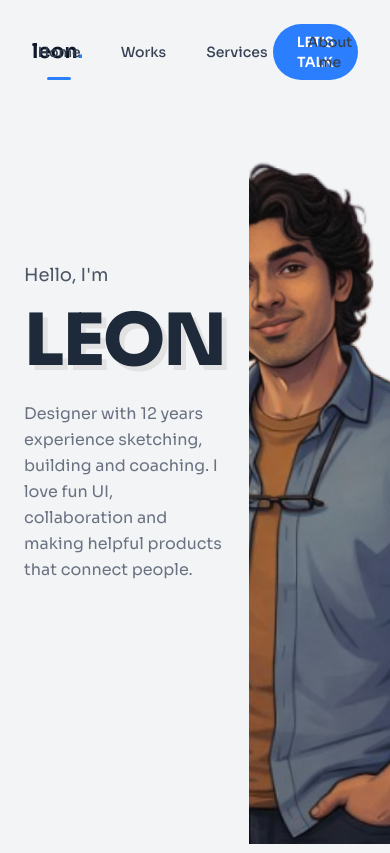
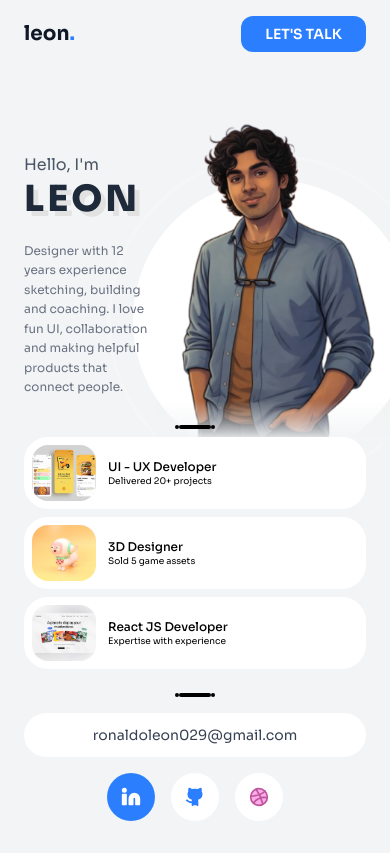
Before and after one commit to leon-ronaldo/portfolio, a React (Vite) app: page / in a window 390 px wide. Built offline with nearby package versions, Linux system fonts and the light colour scheme.

Commit message:
update: landing section responsive UI

```diff
--- a/package.json
+++ b/package.json
@@ -11,9 +11,13 @@
   },
   "dependencies": {
     "@tailwindcss/postcss": "^4.1.18",
+    "clsx": "^2.1.1",
+    "framer-motion": "^12.26.2",
+    "lucide-react": "^0.562.0",
     "postcss": "^8.5.6",
     "react": "^19.1.1",
     "react-dom": "^19.1.1",
+    "tailwind-merge": "^3.4.0",
     "tailwindcss": "^4.1.18"
   },
   "devDependencies": {
--- a/src/App.css
+++ b/src/App.css
@@ -1,9 +1,65 @@
 #root {
   max-width: 1440px;
-  margin: 0 auto;
   text-align: center;
+  display: flex;
+}
+
+* {
+  transition: all ease 200ms;
 }
 
 .text-shadow {
   text-shadow: 5px 5px rgb(226, 226, 226);
 }
+
+.wifi-float-animation {
+  animation: wifi-float 4s ease-out infinite;
+}
+
+.anim-delay-1 {
+  animation-delay: 1s;
+}
+
+.anim-delay-2 {
+  animation-delay: 2s;
+}
+
+.anim-delay-3 {
+  animation-delay: 3s;
+}
+
+.anim-delay-4 {
+  animation-delay: 4s;
+}
+
+.anim-delay-5 {
+  animation-delay: 5s;
+}
+
+.anim-delay-6 {
+  animation-delay: 6s;
+}
+
+.anim-delay-7 {
+  animation-delay: 7s;
+}
+
+.anim-delay-8 {
+  animation-delay: 8s;
+}
+
+@keyframes wifi-float {
+  0% {
+    scale: 0.6;
+    opacity: 1;
+  }
+
+  70% {
+    opacity: 1;
+  }
+
+  100% {
+    scale: 1.2;
+    opacity: 0;
+  }
+}
--- a/src/components/Navbar.tsx
+++ b/src/components/Navbar.tsx
@@ -6,16 +6,15 @@ export default function Navbar() {
     const links = ["Home", "Works", "Services", "About me"];
 
     return (
-        <nav className="w-full fixed top-0 left-0">
-            <div className="w-full py-6 px-8 flex items-center justify-between">
-
+        <nav className="w-full flex justify-center">
+            <div className="w-full py-4 px-6 md:py-6 md:px-8 lg:py-8 flex items-center justify-between max-w-[1440px]">
                 {/* Logo */}
                 <div className="text-xl font-bold text-gray-900 w-1/4 flex justify-start">
                     leon<span className="text-blue-500">.</span>
                 </div>
 
                 {/* Center Menu */}
-                <div className="flex justify-center gap-10 w-1/2">
+                <div className="hidden lg:flex justify-center gap-10 w-1/2">
                     {links.map((item) => (
                         <button
                             key={item}
@@ -33,8 +32,8 @@ export default function Navbar() {
                 </div>
 
                 {/* CTA Button */}
-                <div className="flex justify-end w-1/4">
-                    <button className="bg-blue-500 hover:bg-blue-600 transition text-white text-sm font-semibold px-6 py-2 rounded-full">
+                <div className="flex justify-end w-fit lg:w-1/4">
+                    <button className="bg-blue-500 hover:bg-blue-600 transition text-white text-sm font-semibold px-6 py-2 rounded-xl">
                         LET'S TALK
                     </button>
                 </div>
--- a/src/index.css
+++ b/src/index.css
@@ -3,6 +3,8 @@
 
 body {
   background-color: #f2f4f5;
+  display: flex;
+  justify-content: center;
 }
 
 :root {
@@ -12,3 +14,7 @@ body {
   -webkit-font-smoothing: antialiased;
   -moz-osx-font-smoothing: grayscale;
 }
+
+@theme {
+  --color-background-color: #f2f4f5;
+}
--- a/src/sections/Landing.tsx
+++ b/src/sections/Landing.tsx
@@ -1,9 +1,21 @@
+import { motion } from "framer-motion";
 import Navbar from "../components/Navbar";
+import { Beef, Dribbble, Github, Linkedin } from "lucide-react";
+import { cn } from "../utils/tools";
 
 export default function Landing() {
-    return <main className="flex h-screen w-screen items-center">
+    return <main className="flex flex-col min-h-screen w-screen items-center overflow-hidden">
         <Navbar />
-        <section className="w-full flex items-stretch h-full">
+        <section className="flex lg:hidden flex-col justify-center w-full h-full pt-10">
+            <div className="flex">
+                <Intro />
+                <HeroImage />
+            </div>
+
+            <SkillsShowcase />
+            <ContactBar />
+        </section>
+        <section className="w-full hidden lg:flex items-stretch h-full">
             <Intro />
             <HeroImage />
             <SkillsShowcase />
@@ -13,17 +25,17 @@ export default function Landing() {
 
 function Intro() {
     return (
-        <section className="flex-1 py-24 self-center">
-            <div className="max-w-7xl mx-auto px-6 flex flex-col items-start text-left">
-                <p className="text-gray-600 text-lg mb-4">
+        <section className="flex-1 self-center relative">
+            <div className="max-w-7xl mx-auto pl-6 flex flex-col items-start text-left">
+                <p className="text-gray-600 lg:text-lg mb-1 lg:mb-4">
                     Hello, I'm
                 </p>
 
-                <h1 className="text-7xl md:text-8xl font-extrabold text-gray-800 tracking-tight leading-none mb-6 text-shadow">
+                <h1 className="text-4xl tracking-[3px] sm:text-6xl md:text-8xl font-extrabold text-gray-800 leading-none mb-6 text-shadow">
                     LEON
                 </h1>
 
-                <p className="max-w-xl text-gray-500 leading-relaxed">
+                <p className="max-w-xl text-xs text-gray-500 leading-relaxed">
                     Designer with 12 years experience sketching, building and coaching.
                     I love fun UI, collaboration and making helpful products that connect people.
                 </p>
@@ -34,80 +46,146 @@ function Intro() {
 }
 
 function HeroImage() {
-    return <section className="w-[40%] pt-32">
+    return <section className="flex-[1.5] h-full self-end relative max-w-85 lg:h-[90%] lg:max-w-full xl:flex-1">
         <img src="/images/leon-landing.png" alt="leon.png" className="h-full w-full object-cover" />
+        <span className="aspect-square w-[120%] absolute -bottom-5 -left-[10%] bg-white -z-1 rounded-full"></span>
+        <span className="aspect-square w-[120%] absolute -bottom-5 -left-[10%] border-3 border-white wifi-float-animation -z-1 rounded-full" />
+        <span className="aspect-square w-[120%] absolute -bottom-5 -left-[10%] border-3 border-white wifi-float-animation anim-delay-1 -z-1 rounded-full" />
+        <span className="aspect-square w-[120%] absolute -bottom-5 -left-[10%] border-3 border-white wifi-float-animation anim-delay-2 -z-1 rounded-full" />
+        <span className="absolute bottom-0 left-0 w-full h-10 bg-linear-to-b from-transparent to-background-color glass-morph" />
     </section>
 }
 
-export function SkillsShowcase() {
-    return (
-        <section className="relative w-full h-full py-32 overflow-hidden flex-1">
-            <div className="max-w-7xl mx-auto px-6 flex flex-col gap-12">
+function Divider() {
+    return <div className="flex self-center items-center">
+        <span className="h-1 w-1 bg-black rounded-full" />
+        <span className="h-1 w-8 bg-black rounded-full" />
+        <span className="h-1 w-1 bg-black rounded-full" />
+    </div>
+}
 
+function SkillCard({ image, title, flexible, cardClassName, titleClassName }: { image: string, title: string, flexible?: boolean, cardClassName?: string, titleClassName?: string }) {
+    return <div className={cn(`flex flex-col ${flexible ? "flex-1" : "w-48"}`, cardClassName)}>
+        <div className=" bg-white rounded-3xl shadow-xl p-2">
+            <img
+                src={image}
+                className="w-full rounded-2xl"
+                alt={image}
+            />
+        </div>
+
+        <Divider />
+
+        <div className={cn("bg-white text-xs shadow-md w-full rounded-2xl p-6", titleClassName)}>
+            {title}
+        </div>
+    </div>
+}
+
+function SkillsShowcase() {
+    return <>
+        <section className="hidden lg:flex flex-1 w-fit items-center justify-stretch relative h-full">
+            <div className="w-full pr-6 pl-4 xl:pl-22 flex flex-col gap-12">
                 {/* Left Top Card */}
-                <div className="flex flex-col w-48">
-                    <div className=" bg-white rounded-3xl shadow-xl p-2">
-                        <img
-                            src="/images/ui-ux.webp"
-                            className="w-full rounded-2xl"
-                            alt=""
-                        />
-                    </div>
-
-                    <div className="flex self-center items-center">
-                        <span className="h-1 w-1 bg-black rounded-full" />
-                        <span className="h-1 w-8 bg-black rounded-full" />
-                        <span className="h-1 w-1 bg-black rounded-full" />
-                    </div>
-
-                    <div className="bg-white text-xs shadow-md w-full rounded-2xl px-6 py-6">
-                        UI - UX Developer
-                    </div>
-                </div>
+                <SkillCard title="UI - UX Developer" image="/images/ui-ux.webp" cardClassName="w-34 xl:w-44" titleClassName="text-[9px] py-4 xl:text-xs" />
 
                 {/* Center 3D */}
-                <div className="flex flex-col w-48 self-end">
-                    <div className="flex justify-center">
-                        <img
-                            src="/images/3d-modeling.webp"
-                            className="w-[260px] rounded-3xl"
-                            alt=""
-                        />
-                    </div>
-
-                    <div className="flex self-center items-center">
-                        <span className="h-1 w-1 bg-black rounded-full" />
-                        <span className="h-1 w-8 bg-black rounded-full" />
-                        <span className="h-1 w-1 bg-black rounded-full" />
-                    </div>
-
-                    <div className="bg-white text-xs shadow-md w-full rounded-2xl px-6 py-6">
-                        3D Designer
-                    </div>
-                </div>
+                <SkillCard title="3D Designer" image="/images/3d-modeling.webp" cardClassName="w-34 self-end xl:w-44" titleClassName="text-[9px] py-4 xl:text-xs" />
 
                 {/* Left Bottom Card */}
-                <div className="flex flex-col w-48">
-                    <div className=" bg-white rounded-3xl shadow-xl p-2">
-                        <img
-                            src="/images/web.png"
-                            className="w-full rounded-2xl"
-                            alt=""
-                        />
-                    </div>
-
-                    <div className="flex self-center items-center">
-                        <span className="h-1 w-1 bg-black rounded-full" />
-                        <span className="h-1 w-8 bg-black rounded-full" />
-                        <span className="h-1 w-1 bg-black rounded-full" />
-                    </div>
-
-                    <div className="bg-white text-xs shadow-md w-full rounded-2xl px-6 py-6">
-                        React JS Developer
-                    </div>
-                </div>
-
+                <SkillCard title="React JS Developer" image="/images/web.png" cardClassName="w-34 xl:w-44" titleClassName="text-[9px] py-4 xl:text-xs" />
             </div>
         </section>
+
+        <section className="flex lg:hidden flex-col w-full gap-2 px-6 -mt-4 z-20">
+            <Divider />
+
+            {/* first card */}
+            <div className=" bg-white rounded-3xl p-2 h-18 flex sm:hidden items-center text-sm">
+                <img
+                    src="/images/ui-ux.webp"
+                    className="w-16 rounded-2xl h-full object-cover"
+                    alt=""
+                />
+                <span className="flex-1 pl-3 text-[9px] text-left">
+                    <p className="text-xs font-medium"> UI - UX Developer </p>
+                    <p> Delivered 20+ projects </p>
+                </span>
+            </div>
+
+            {/* second card */}
+            <div className=" bg-white rounded-3xl p-2 h-18 flex sm:hidden items-center text-sm">
+                <img
+                    src="/images/3d-modeling.webp"
+                    className="w-16 rounded-2xl h-full object-cover"
+                    alt=""
+                />
+                <span className="flex-1 pl-3 text-[9px] text-left">
+                    <p className="text-xs font-medium"> 3D Designer </p>
+                    <p> Sold 5 game assets </p>
+                </span>
+            </div>
+
+            {/* third card */}
+            <div className=" bg-white rounded-3xl p-2 h-18 flex sm:hidden items-center text-sm">
+                <img
+                    src="/images/web.png"
+                    className="w-16 rounded-2xl h-full object-cover"
+                    alt=""
+                />
+                <span className="flex-1 pl-3 text-[9px] text-left">
+                    <p className="text-xs font-medium"> React JS Developer </p>
+                    <p> Expertise with experience </p>
+                </span>
+            </div>
+
+            {/* collage cards */}
+            <div className="hidden sm:grid grid-cols-3 gap-2">
+                <SkillCard title="UI - UX Developer" image="/images/ui-ux.webp" flexible />
+                <SkillCard title="3D Designer" image="/images/3d-modeling.webp" flexible />
+                <SkillCard title="React JS Developer" image="/images/web.png" flexible />
+            </div>
+        </section>
+    </>;
+}
+
+function ContactBar() {
+    return (
+        <div className="w-full flex flex-col items-center gap-4 mt-6 pb-8 px-6">
+
+            <Divider />
+
+            {/* Email pill */}
+            <div className="bg-white w-full rounded-full px-6 py-3 text-sm text-gray-700">
+                ronaldoleon029@gmail.com
+            </div>
+
+            {/* Social icons */}
+            <div className="flex gap-4">
+                {/* Mail */}
+                <a
+                    href="mailto:morgan@email.com"
+                    className="w-12 h-12 rounded-full bg-blue-500 flex items-center justify-center hover:scale-105 transition"
+                >
+                    <Linkedin fill="white" className="text-white w-5 h-5" />
+                </a>
+
+                {/* Twitter */}
+                <a
+                    href="#"
+                    className="w-12 h-12 rounded-full bg-white flex items-center justify-center hover:scale-105 transition"
+                >
+                    <Github fill="#2b7fff" className="text-blue-500 w-5 h-5" />
+                </a>
+
+                {/* Behance */}
+                <a
+                    href="#"
+                    className="w-12 h-12 rounded-full bg-white flex items-center justify-center hover:scale-105 transition"
+                >
+                    <Dribbble fill="#ffabe7" className="text-[#bc569f] w-5 h-5" />
+                </a>
+            </div>
+        </div>
     );
 }
--- /dev/null
+++ b/src/utils/tools.ts
@@ -0,0 +1,7 @@
+// utils/cn.ts
+import { clsx } from "clsx";
+import { twMerge } from "tailwind-merge";
+
+export function cn(...inputs: any[]) {
+    return twMerge(clsx(inputs));
+}
```
Also changed, not shown: 1 other file (tests, documents, lock files or other folders).
